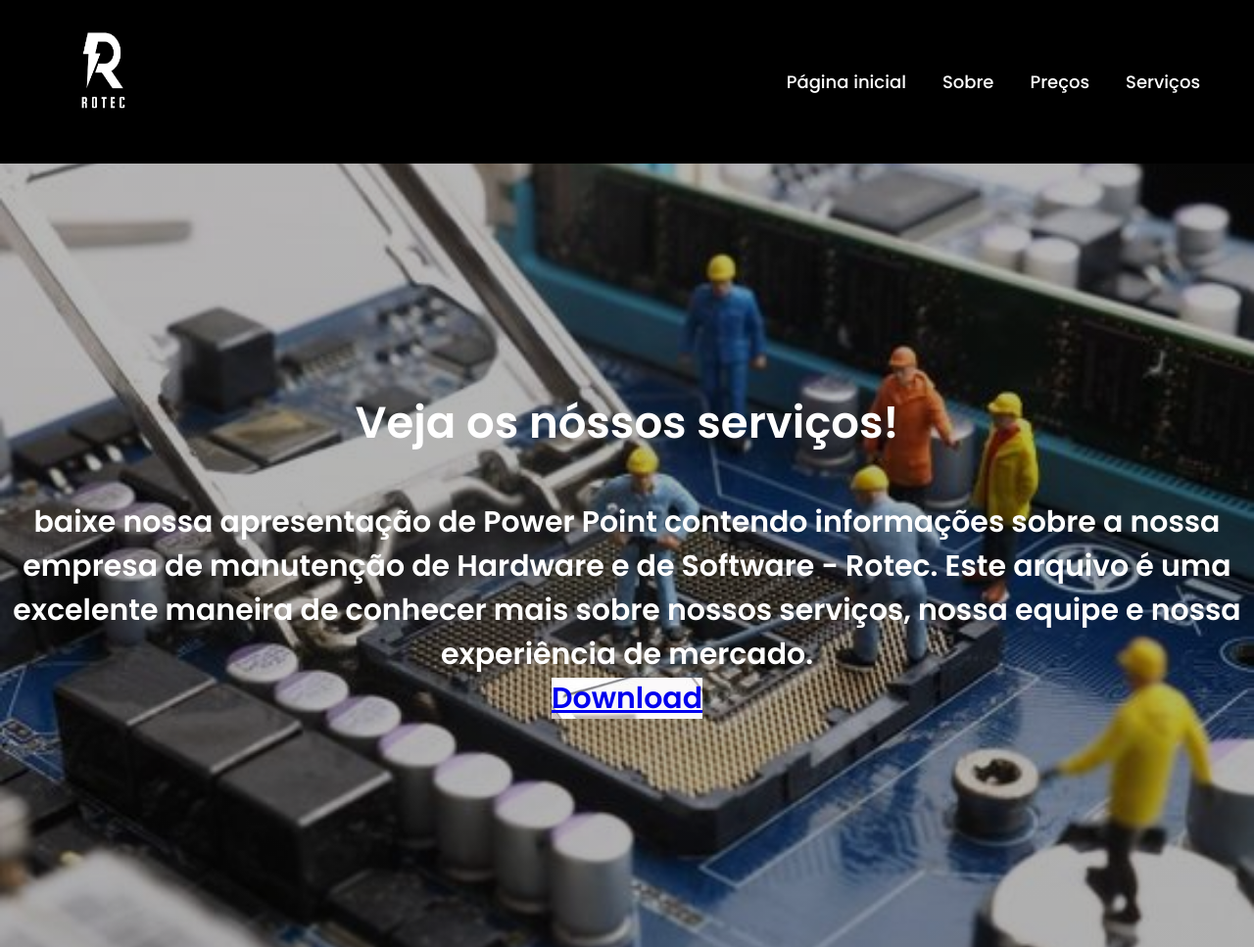
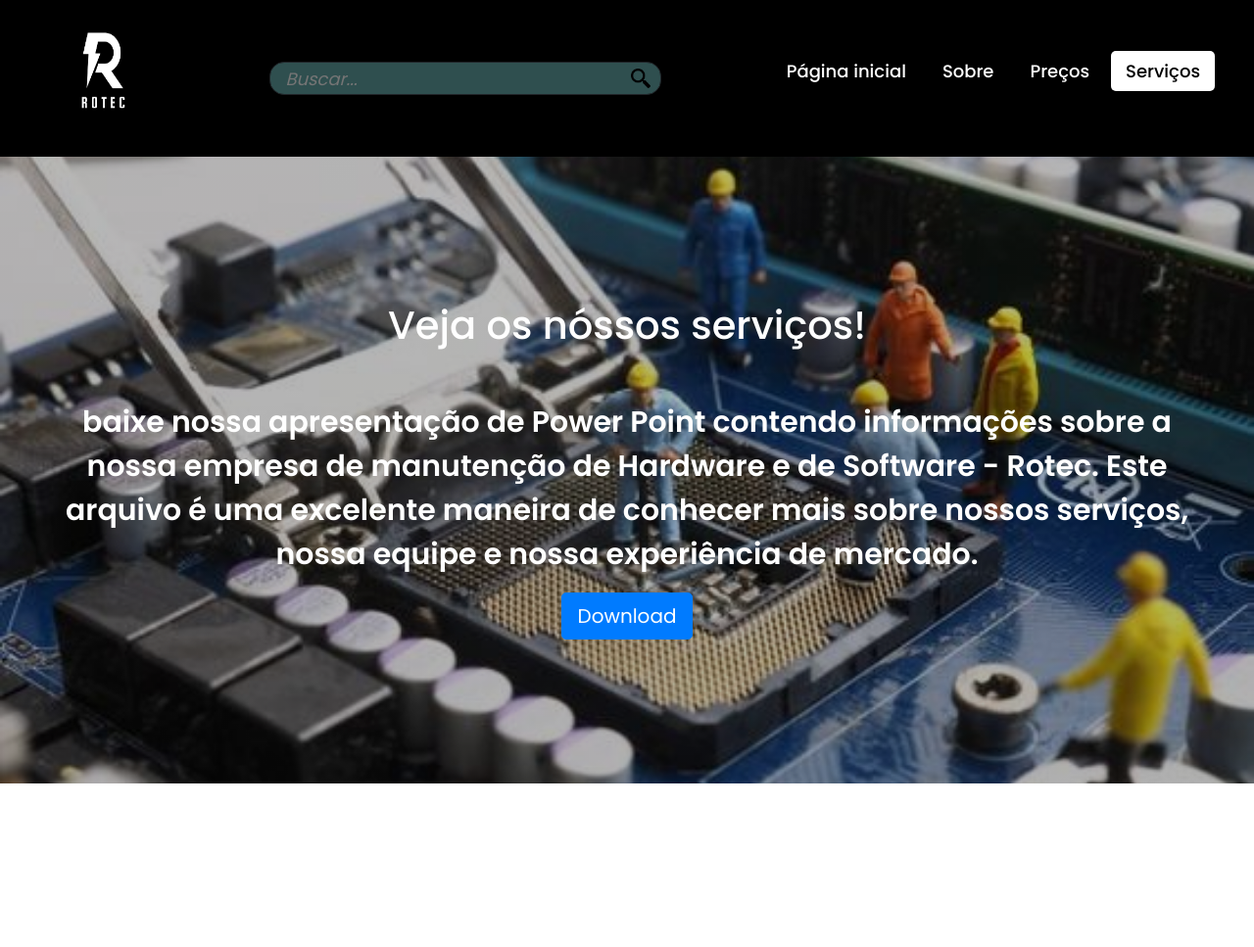
Before and after one commit to joaovictOr-SR/empresa-TI-joao-victor, a plain HTML site: page SITE-MODELO/serviços.html in a window 1280 px wide. Shown: the whole page at 98% size. After the commit the page ends 800 px from the top, so only its background shows below. Drawn offline with nearby package versions, Linux system fonts and the light colour scheme.

Commit message:
ajuste no layout e correção do link de download

```diff
--- a/SITE-MODELO/css/style.css
+++ b/SITE-MODELO/css/style.css
@@ -42,12 +42,12 @@ nav li a{
     border-radius: 5px;
     transition: 0.3s;
 }
-nav li a:hover{
+nav li a:hover,nav li a.active{
     background-color: white;
     color: black;
 }
 .banner{
-    height: 100vh;
+    height: 80vh;
     background: linear-gradient( rgba(0,0,0,0.281), rgba(0,0,0,0.308)),url('../img/fundo.jpg');
     background-size: cover;
     background-position: center;
@@ -59,7 +59,7 @@ nav li a:hover{
 }
 
 .bannerpreço{
-    height: 100vh;
+    height: 80vh;
     background: linear-gradient( rgba(0,0,0,0.281), rgba(0,0,0,0.308)),url('../img/fundo\ preço.jpg');
     background-size: cover;
     background-position: center;
@@ -72,7 +72,7 @@ nav li a:hover{
 }
 
 .bannerserviço {
-    height: 100vh;
+    height: 80vh;
     background: linear-gradient( rgba(0,0,0,0.281), rgba(0,0,0,0.308)),url('../img/fundo\ serviço.jpg');
     background-size: cover;
     background-position: center;
@@ -84,7 +84,7 @@ nav li a:hover{
 }
 
 .bannersobre{
-    height: 100vh;
+    height: 80vh;
     background: linear-gradient( rgba(0,0,0,0.281), rgba(0,0,0,0.308)),url('../img/fundo\ sobre.jpg');
     background-size: cover;
     background-position: center;
@@ -154,8 +154,31 @@ nav li a:hover{
     color: #fff;
     font-size: 30px;
     font-weight: 600;
+    padding: 0 50px;
 }
 
-.download {
-    background: url('../img/fundo\ serviço.jpg');
-}
+#divBusca{
+    background-color:#2F4F4F;
+    border:solid 1px;
+    border-radius:15px;
+    width:400px;
+    justify-content: space-between;
+    display: flex;
+    align-items: center;
+    padding: 0 10px;
+  }
+
+  #divBusca img{
+    width: 20px
+  }
+
+  #txtBusca{
+    float:left;
+    background-color:transparent;
+    padding-left:5px;
+    font-style:italic;
+    font-size:18px;
+    border:none;
+    height:32px;
+    width:260px;
+  }
--- a/SITE-MODELO/serviços.html
+++ b/SITE-MODELO/serviços.html
@@ -4,6 +4,7 @@
     <meta charset="UTF-8">
     <meta http-equiv="X-UA-Compatible" content="IE=edge">
     <meta name="viewport" content="width=device-width, initial-scale=1.0">
+    <link rel="stylesheet" href="https://stackpath.bootstrapcdn.com/bootstrap/4.1.3/css/bootstrap.min.css" integrity="sha384-MCw98/SFnGE8fJT3GXwEOngsV7Zt27NXFoaoApmYm81iuXoPkFOJwJ8ERdknLPMO" crossorigin="anonymous">
     <link rel="stylesheet" href="css/style.css">
     <title>Srviços Rotec</title>
 </head>
@@ -13,21 +14,24 @@
         <div class="logo">
            <img src="img/roteclogo.png" alt="Rotec logo" width="150" height="150">
         </div>
+        <div id="divBusca">
+            <input type="text" id="txtBusca" placeholder="Buscar..."/>
+            <img src="img/lupa.png" id="btnBusca" alt="Buscar"/>
+          </div>
         <ul>
             <li> <a href="index.html"> Página inicial </a> </li>
             <li> <a href="sobre.html"> Sobre </a> </li>
             <li> <a href="preços.html"> Preços </a> </li>
-            <li> <a href="serviços.html"> Serviços </a> </li>
+            <li> <a href="serviços.html" class="active"> Serviços </a> </li>
         </ul>
 
     </nav>
     <section class="bannerserviço">
         <div class="texto">
-            <div class="texto">
                 <h1>Veja os nóssos serviços!</h1>
                 <br>
                 <p>baixe nossa apresentação de Power Point contendo informações sobre a nossa empresa de manutenção de Hardware e de Software - Rotec. Este arquivo é uma excelente maneira de conhecer mais sobre nossos serviços, nossa equipe e nossa experiência de mercado.</p>
-                <a class="download" href="arquivos/Apresentação dos serviços da Rotec.pptx" download>Download</a>
+                <a href="arquivos/Apresentação dos serviços da Rotec.pptx" download class="btn btn-primary btn-lg">Download</a>
             </div>
     </section>
 </body>
```
Also changed, not shown: SITE-MODELO/index.html (+6 -2 lines), SITE-MODELO/preços.html (+7 -2 lines), SITE-MODELO/sobre.html (+7 -2 lines), 2 other files.
